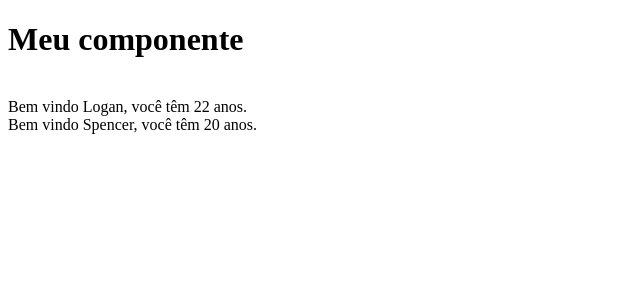
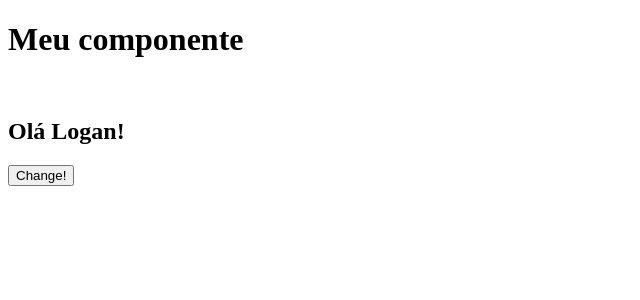
Before and after one commit to lfnd0/hands-on-reactjs, a React (Create React App) app: page / in a window 1280 px wide. Shown: the top 300 px of the page, without its empty margins (0-640 px from the left). Built offline with nearby package versions, Linux system fonts and the light colour scheme.

Commit message:
Trabalhando com useState

```diff
--- a/src/App.js
+++ b/src/App.js
@@ -1,13 +1,20 @@
-import Message from "./components/Message";
+import { useState } from "react";
 
 export default function App() {
-  return(
+  const [student, setStudent] = useState("Logan");
+
+  function handleChangeName(name) {
+    setStudent(name);
+  }
+
+  return (
     <div>
       <h1>Meu componente</h1>
-      <br/>
-      <Message name="Logan" age={22}/>
-      <br/>
-      <Message name="Spencer" age={20}/>
+      <br />
+      <h2>Olá {student}!</h2>
+      <button onClick={() => handleChangeName(student === "Logan" ? "Spencer" : "Logan")}>
+        Change!
+      </button>
     </div>
   );
 }
--- a/src/components/Message.js
+++ b/src/components/Message.js
@@ -1,5 +1,5 @@
-export default function Message({name, age}) {
-  return(
+export default function Message({ name, age }) {
+  return (
     <span>
       Bem vindo {name}, você têm {age} anos.
     </span>
```
